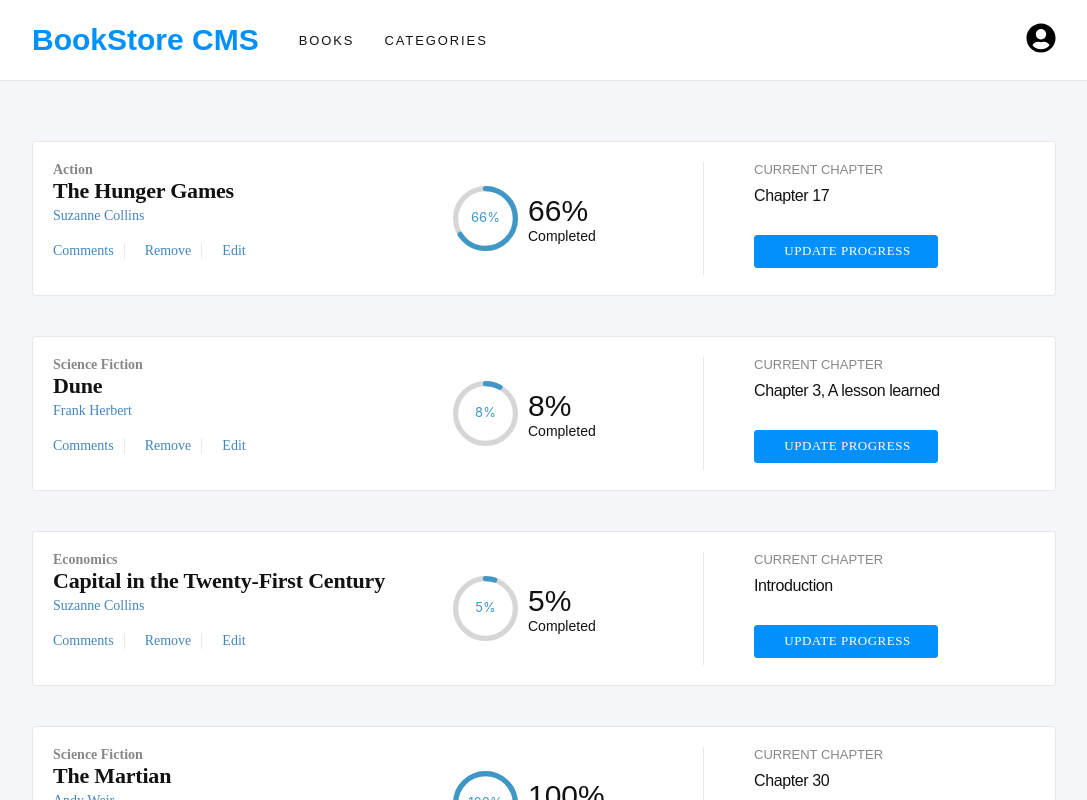
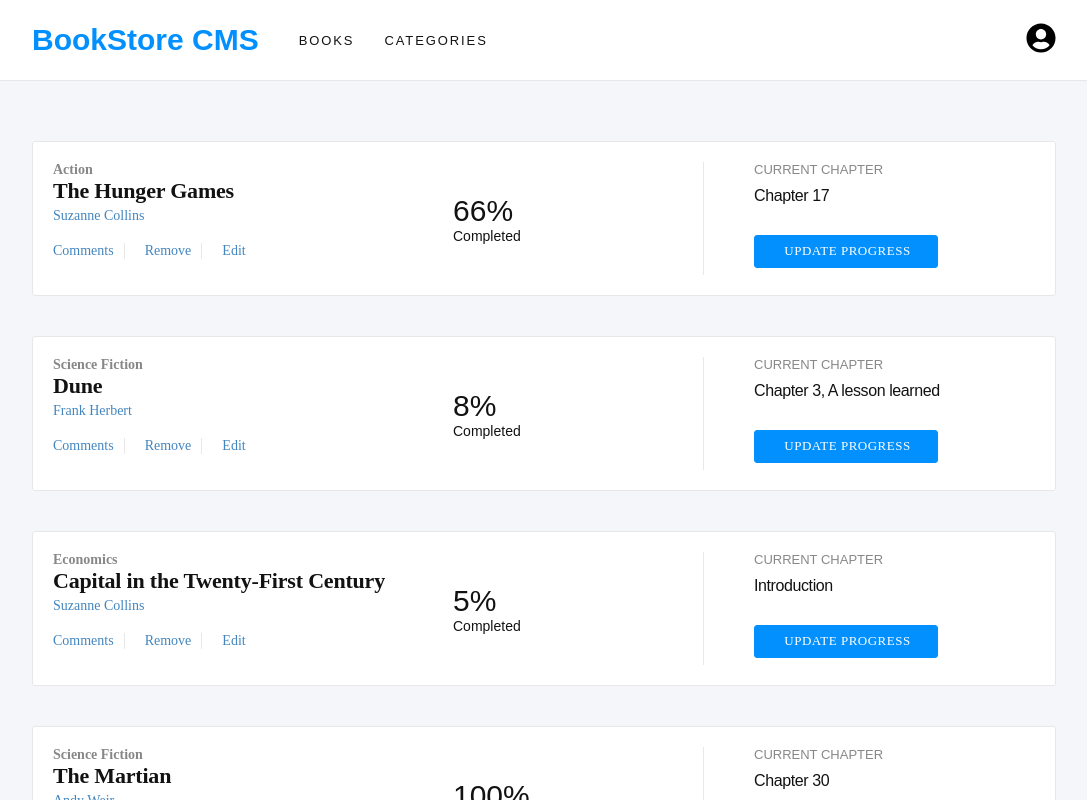
Before and after one commit to sireclifford/BookStore-ReactJs, a React (Create React App) app: page / in a window 1280 px wide. Shown: the top 800 px of the page, without its empty margins (96-1183 px from the left). Built offline with nearby package versions, Linux system fonts and the light colour scheme.

Commit message:
uninstall react-progressbar library

```diff
--- a/package.json
+++ b/package.json
@@ -10,7 +10,6 @@
     "prop-types": "^15.8.1",
     "react": "^18.2.0",
     "react-bootstrap": "^2.5.0",
-    "react-circular-progressbar": "^2.1.0",
     "react-dom": "^18.2.0",
     "react-icons": "^4.4.0",
     "react-router-dom": "^6.3.0",
--- a/src/components/lessonCard/LessonCard.js
+++ b/src/components/lessonCard/LessonCard.js
@@ -1,7 +1,5 @@
 import React from 'react';
 import './LessonCard.css';
-import { CircularProgressbar } from 'react-circular-progressbar';
-import 'react-circular-progressbar/dist/styles.css';
 import PropTypes from 'prop-types';
 
 const LessonCard = (lesson = []) => {
@@ -27,12 +25,6 @@ const LessonCard = (lesson = []) => {
           </div>
         </div>
         <div className="col-2">
-          <div className="lesson-progressBar" style={{ width: 65, height: 65 }}>
-            <CircularProgressbar
-              value={lesson.lesson.percentage}
-              text={`${lesson.lesson.percentage}%`}
-            />
-          </div>
           <div className="lesson-progress-numb">
             <p className="percentage">
               {lesson.lesson.percentage}
```
Also changed, not shown: 1 other file (tests, documents, lock files or other folders).
